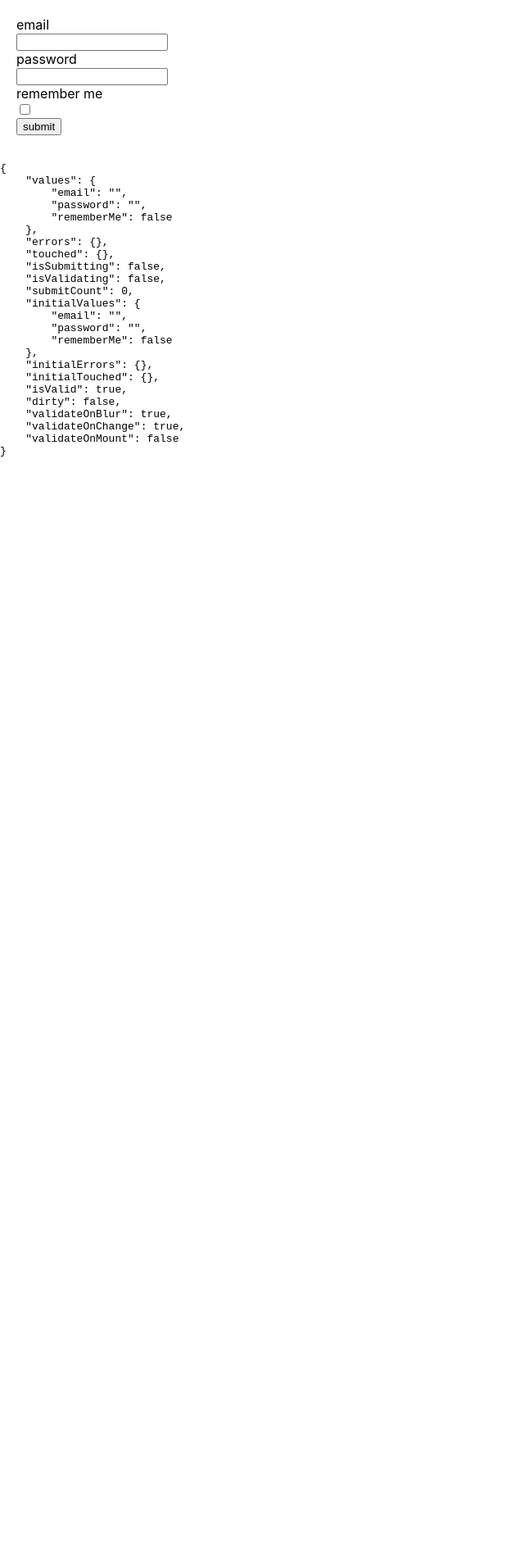
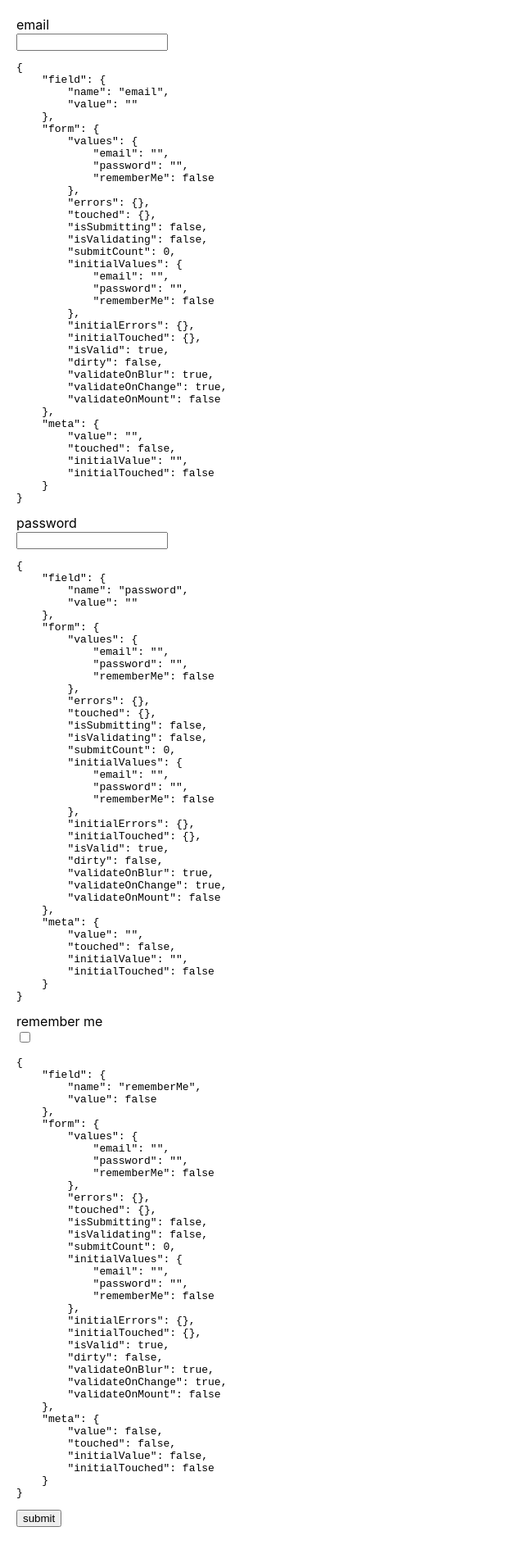
Before and after one commit to YoussefZidan/getting-started-with-react-formik-and-yup, a React (Create React App) app: page / in a window 1280 px wide. Shown: the top 1896 px of the page at 82% size, without its empty margins (0-640 px from the left). Before the commit the page ends 800 px from the top, so only its background shows below. Built offline with nearby package versions, Linux system fonts and the light colour scheme.

Commit message:
implementing with formik field

```diff
--- a/src/components/login.jsx
+++ b/src/components/login.jsx
@@ -1,5 +1,5 @@
 import React from "react";
-import { useFormik } from "formik";
+import { Formik, Form, Field } from "formik";
 import * as yup from "yup";
 
 /**
@@ -17,54 +17,83 @@ const LoginForm = () => {
     password: yup.string().required(),
   });
 
-  const formik = useFormik({
-    initialValues,
-    onSubmit,
-    validationSchema,
-  });
   return (
-    <form onSubmit={formik.handleSubmit}>
+    <Formik
+      initialValues={initialValues}
+      onSubmit={onSubmit}
+      validationSchema={validationSchema}
+    >
+      {(formik) => {
+        return (
+          <Form>
             <div style={{ padding: 20 }}>
+              <Field name="email">
+                {(formikField) => {
+                  return (
+                    <>
                       <label htmlFor="email" style={{ display: "block" }}>
                         email
                       </label>
-        <input
-          type="email"
-          id="email"
-          name="email"
-          {...formik.getFieldProps("email")}
-        />
+                      <input type="email" id="email" {...formikField.field} />
                       {formik.touched.email && formik.errors.email && (
-          <div style={{ color: "red" }}>{formik.errors.email}</div>
+                        <div style={{ color: "red" }}>
+                          {formik.errors.email}
+                        </div>
                       )}
+                      <pre>{JSON.stringify(formikField, null, 4)}</pre>
+                    </>
+                  );
+                }}
+              </Field>
 
+              <Field name="password">
+                {(formikField) => {
+                  return (
+                    <>
                       <label htmlFor="password" style={{ display: "block" }}>
                         password
                       </label>
                       <input
                         type="password"
                         id="password"
-          name="password"
-          {...formik.getFieldProps("password")}
+                        {...formikField.field}
                       />
                       {formik.touched.password && formik.errors.password && (
-          <div style={{ color: "red" }}>{formik.errors.password}</div>
+                        <div style={{ color: "red" }}>
+                          {formik.errors.password}
+                        </div>
                       )}
+                      <pre>{JSON.stringify(formikField, null, 4)}</pre>
+                    </>
+                  );
+                }}
+              </Field>
 
+              <Field name="rememberMe">
+                {(formikField) => {
+                  return (
+                    <>
                       <label htmlFor="rememberMe" style={{ display: "block" }}>
                         remember me
                       </label>
                       <input
                         type="checkbox"
-          name="rememberMe"
                         id="rememberMe"
-          {...formik.getFieldProps("rememberMe")}
+                        {...formikField.field}
                       />
+                      <pre>{JSON.stringify(formikField, null, 4)}</pre>
+                    </>
+                  );
+                }}
+              </Field>
 
               <button style={{ display: "block" }}>submit</button>
             </div>
             <pre>{JSON.stringify(formik, null, 4)}</pre>
-    </form>
+          </Form>
+        );
+      }}
+    </Formik>
   );
 };
 export default LoginForm;
```
Lines whose indentation alone changed are shown as unchanged.
